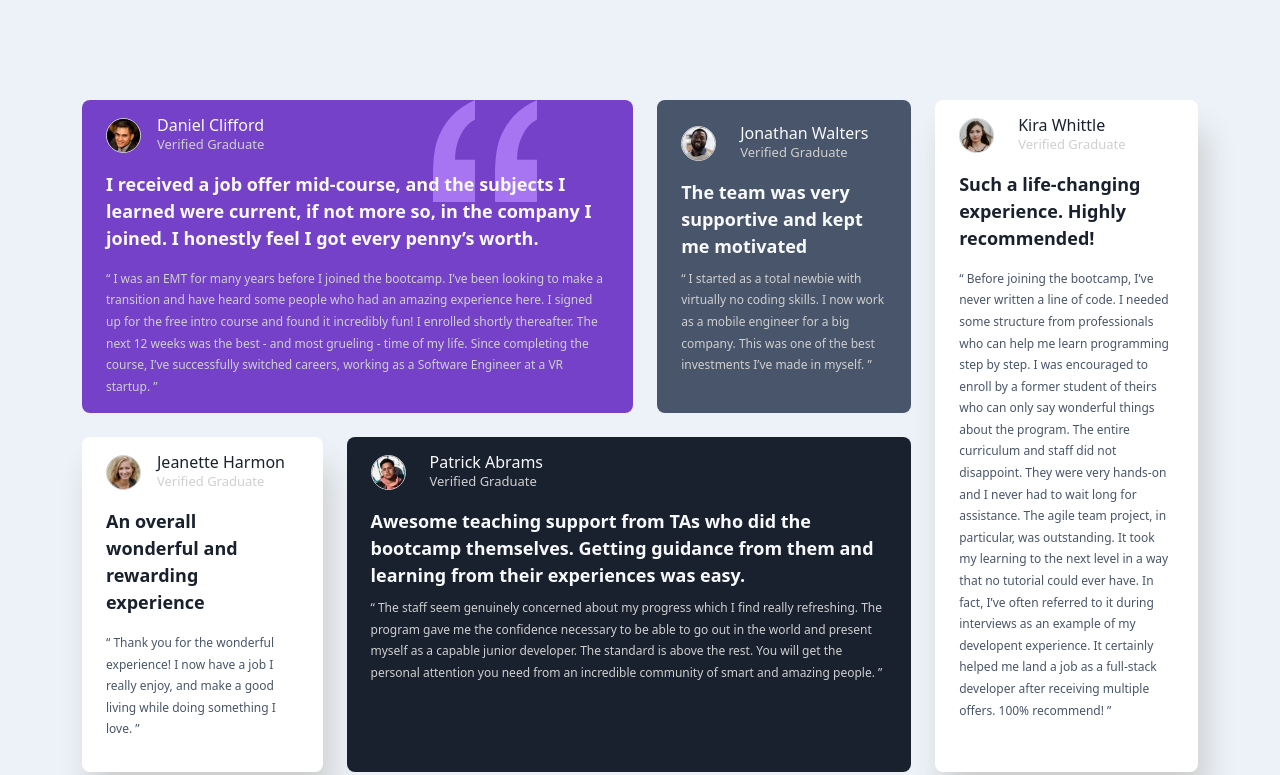
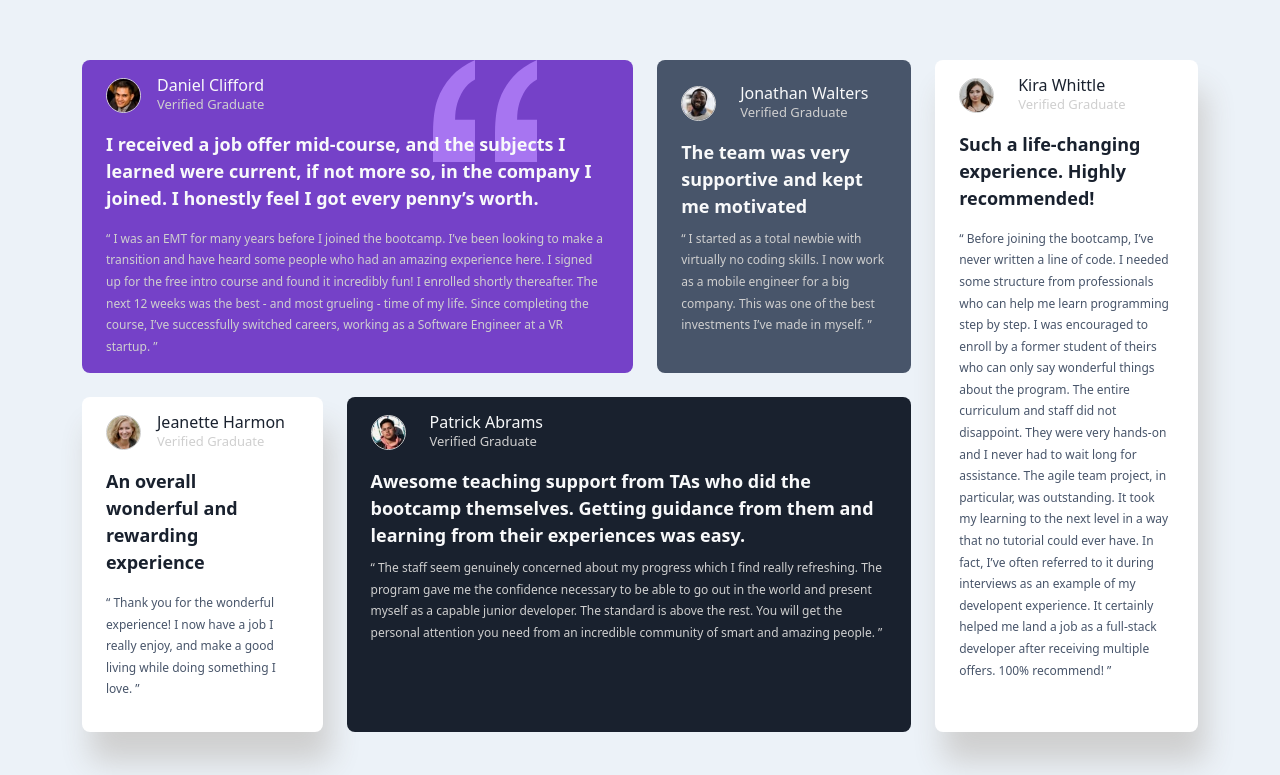
Before and after one commit to adnan7-hub/testimonials-grid-challenge, a plain HTML site: page index.html in a window 1280 px wide. Shown: the part 124-899 px from the top of the page. Drawn offline with Linux system fonts and the light colour scheme.

Commit message:
change the size

```diff
--- a/css/style-grid.css
+++ b/css/style-grid.css
@@ -17,7 +17,7 @@ body {
     display: flex;
     justify-content: center;
     align-items: center;
-    height: 140vh;
+    height: 130vh;
 
 }
 
```
